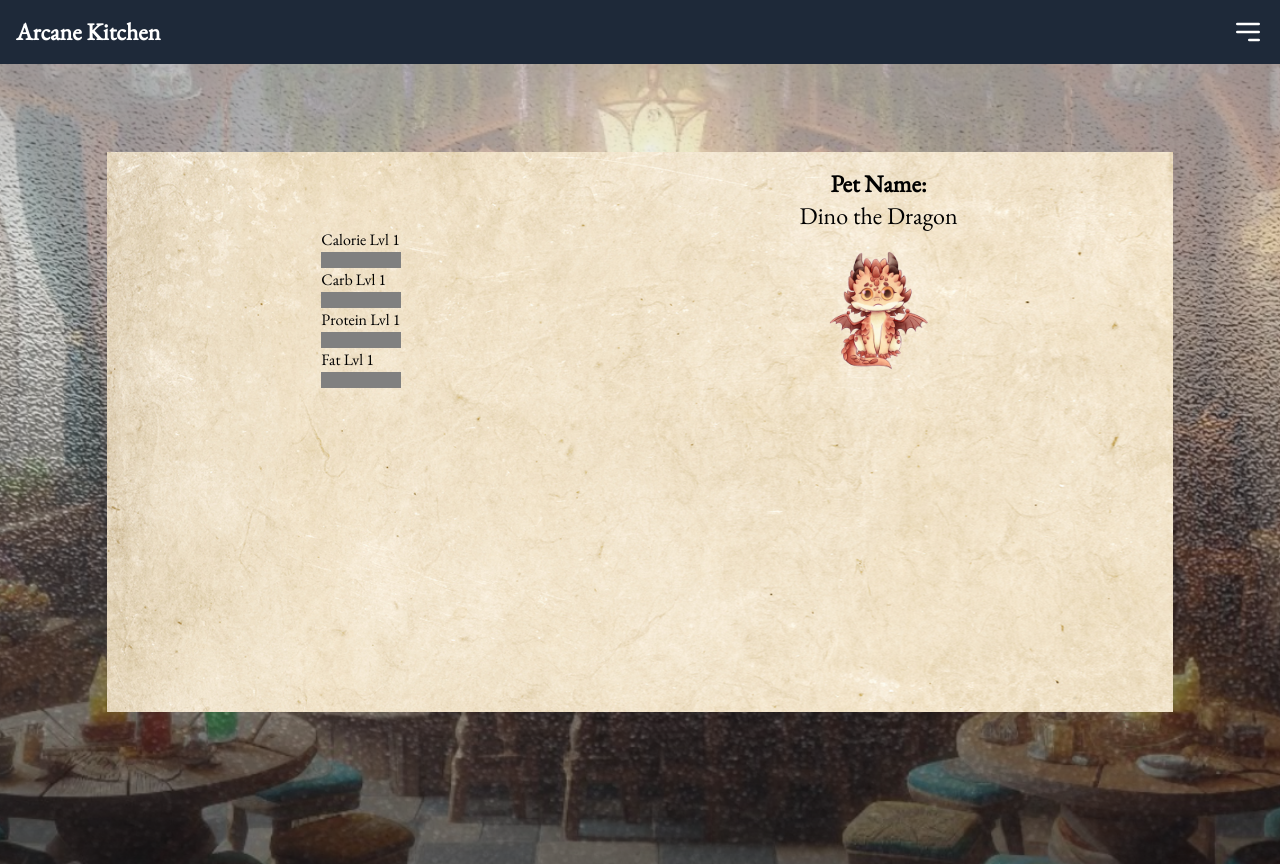
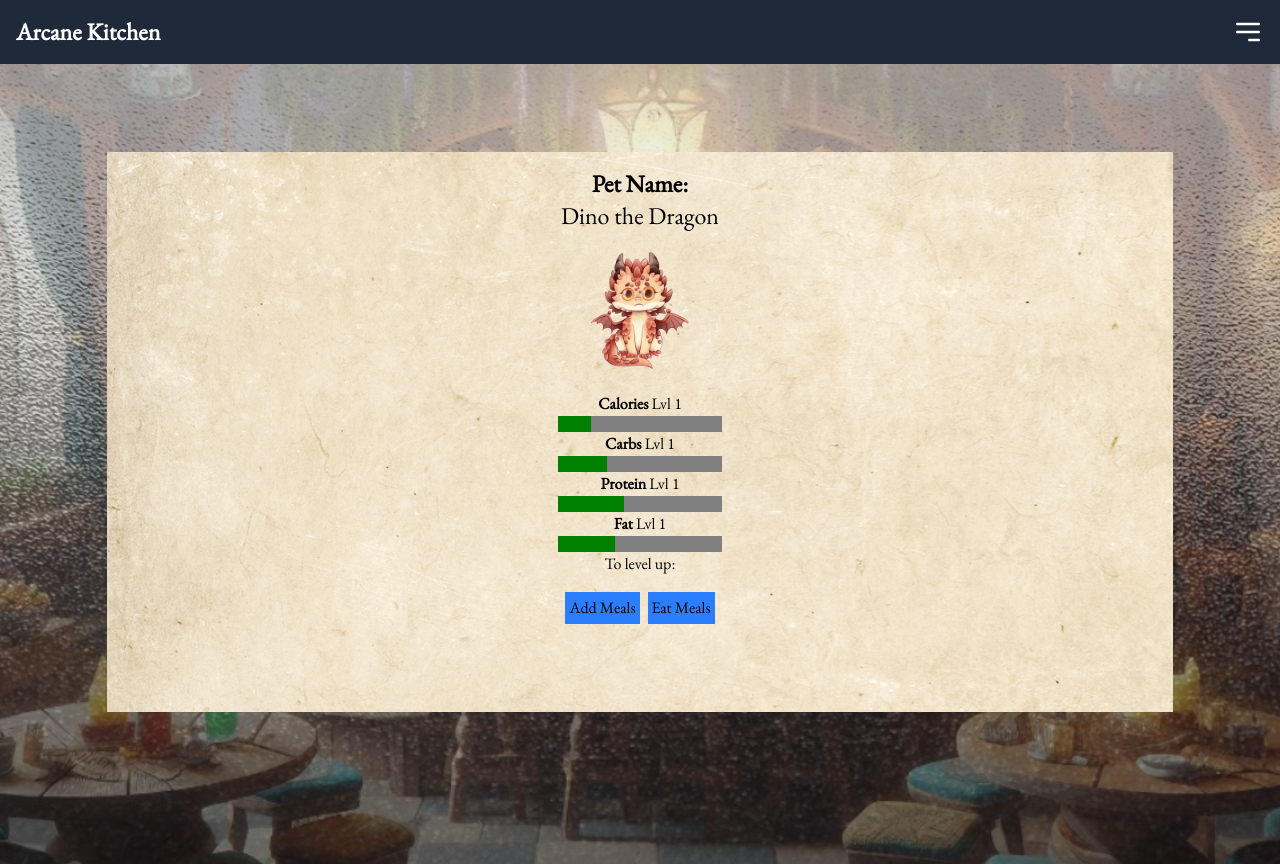
Before and after one commit to Arcane-Kitchen/client, a React (Vite) app: page /profile in a window 1280 px wide. Built offline with nearby package versions, Linux system fonts and the light colour scheme; no server answers.

Commit message:
feat: pet profile page has more levels and buttons

```diff
--- a/src/pages/ProfilePage.tsx
+++ b/src/pages/ProfilePage.tsx
@@ -6,6 +6,7 @@ import Achievements from "../components/Achievements";
 import { useAuth } from "../Auth/AuthContext";
 import { FaUser } from "react-icons/fa";
 import { MealPlan } from "../App";
+import { useNavigate } from "react-router-dom";
 
 interface ProfilePageProps {
   mealPlan: MealPlan[];
@@ -14,6 +15,7 @@ interface ProfilePageProps {
 const ProfilePage: React.FC<ProfilePageProps> = ({ mealPlan }) => {
   const { user } = useAuth();
   const [userTotalExp, setUserTotalExp] = useState<number>(0);
+  const navigate = useNavigate();
 
   useEffect(() => {
     const totalExp = calcTotalExp();
@@ -81,40 +83,66 @@ const ProfilePage: React.FC<ProfilePageProps> = ({ mealPlan }) => {
             </div>
           </div>
         </div> */}
-        <div className="flex flex-col mt-15">
-          <label htmlFor="calories">Calorie Lvl 1</label>
-          <progress
-            className="w-20"
-            id="calories"
-            value={user?.pet_daily_calorie_happiness}
-            max={100}
-          ></progress>
-          <label htmlFor="carbs">Carb Lvl 1</label>
-          <progress
-            className="w-20"
-            id="carbs"
-            value={user?.pet_daily_carb_happiness}
-            max={100}
-          ></progress>
-          <label htmlFor="protein">Protein Lvl 1</label>
-          <progress
-            className="w-20"
-            id="protein"
-            value={user?.pet_daily_protein_happiness}
-            max={100}
-          ></progress>
-          <label htmlFor="fat">Fat Lvl 1</label>
-          <progress
-            className="w-20"
-            id="fat"
-            value={user?.pet_daily_fat_happiness}
-            max={100}
-          ></progress>
-        </div>
         <div className="flex flex-col items-center">
           <h1 className="font-bold text-2xl">Pet Name: </h1>
           <h2 className="text-2xl">Dino the Dragon</h2>
           <img className="size-40" src={dragonImage} alt="dragon" />
+          <label htmlFor="calories">
+            <span className="font-bold">Calories</span> Lvl 1
+          </label>
+          <progress
+            className="w-19/20"
+            id="calories"
+            value={20}
+            max={100}
+          ></progress>
+          <label htmlFor="carbs">
+            <span className="font-bold">Carbs</span> Lvl 1
+          </label>
+          <progress
+            className="w-19/20"
+            id="carbs"
+            value={30}
+            max={100}
+          ></progress>
+          <label htmlFor="protein">
+            <span className="font-bold">Protein</span> Lvl 1
+          </label>
+          <progress
+            className="w-19/20"
+            id="protein"
+            value={40}
+            max={100}
+          ></progress>
+          <label htmlFor="fat">
+            <span className="font-bold">Fat</span> Lvl 1
+          </label>
+          <progress
+            className="w-19/20"
+            id="fat"
+            value={35}
+            max={100}
+          ></progress>
+          <h1 className="">To level up: </h1>
+
+          <div className="m-2 p-2 w-full  flex justify-around">
+            <button
+              className="bg-blue-500 hover:bg-blue-700 active:bg-blue-800 p-1"
+              onClick={() => {
+                navigate("/recipes");
+              }}
+            >
+              Add Meals
+            </button>
+            <button
+              className="bg-blue-500 hover:bg-blue-700 active:bg-blue-800 p-1"
+              onClick={() => {
+                navigate("/calendar");
+              }}
+            >
+              Eat Meals
+            </button>
+          </div>
         </div>
       </div>
     </div>
```
